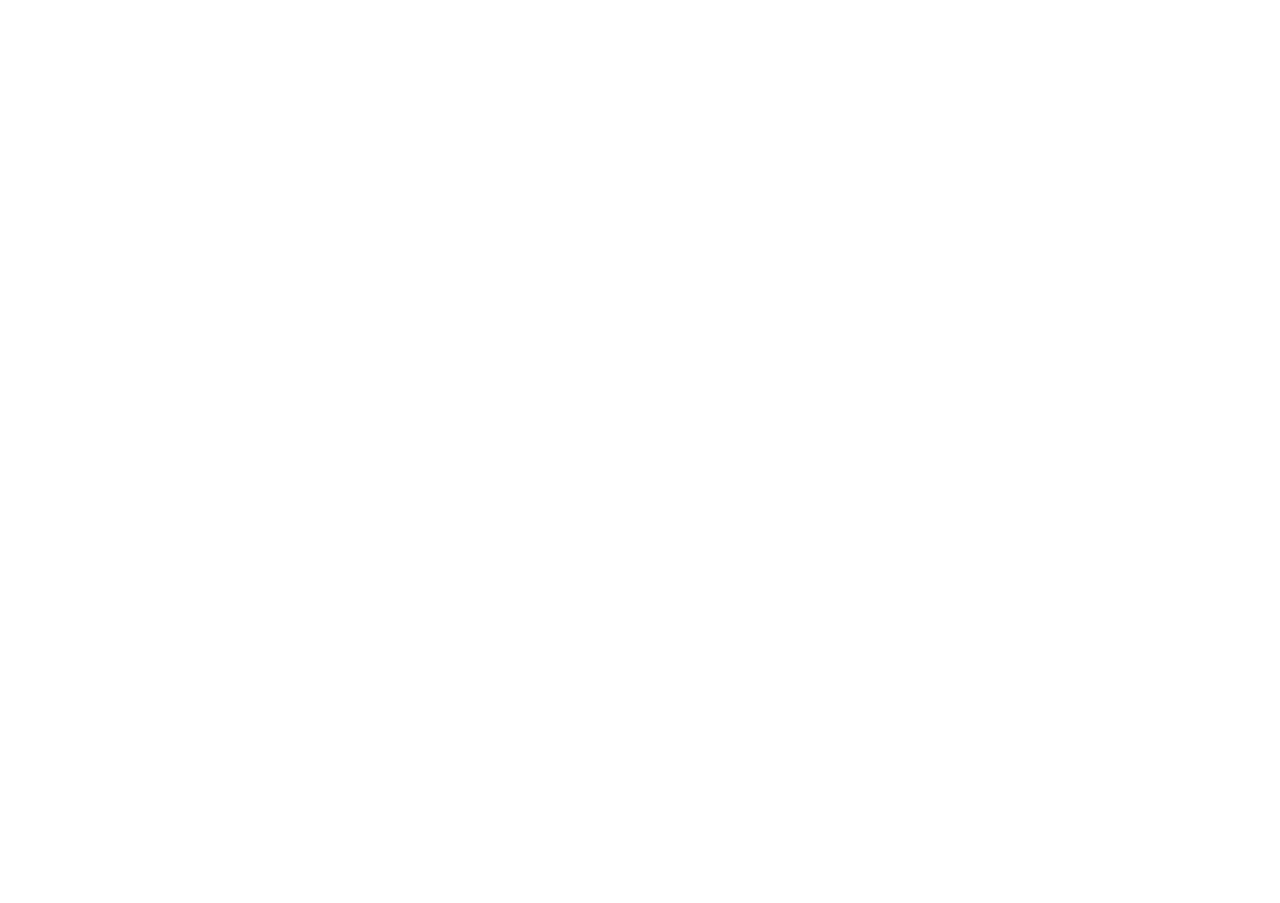
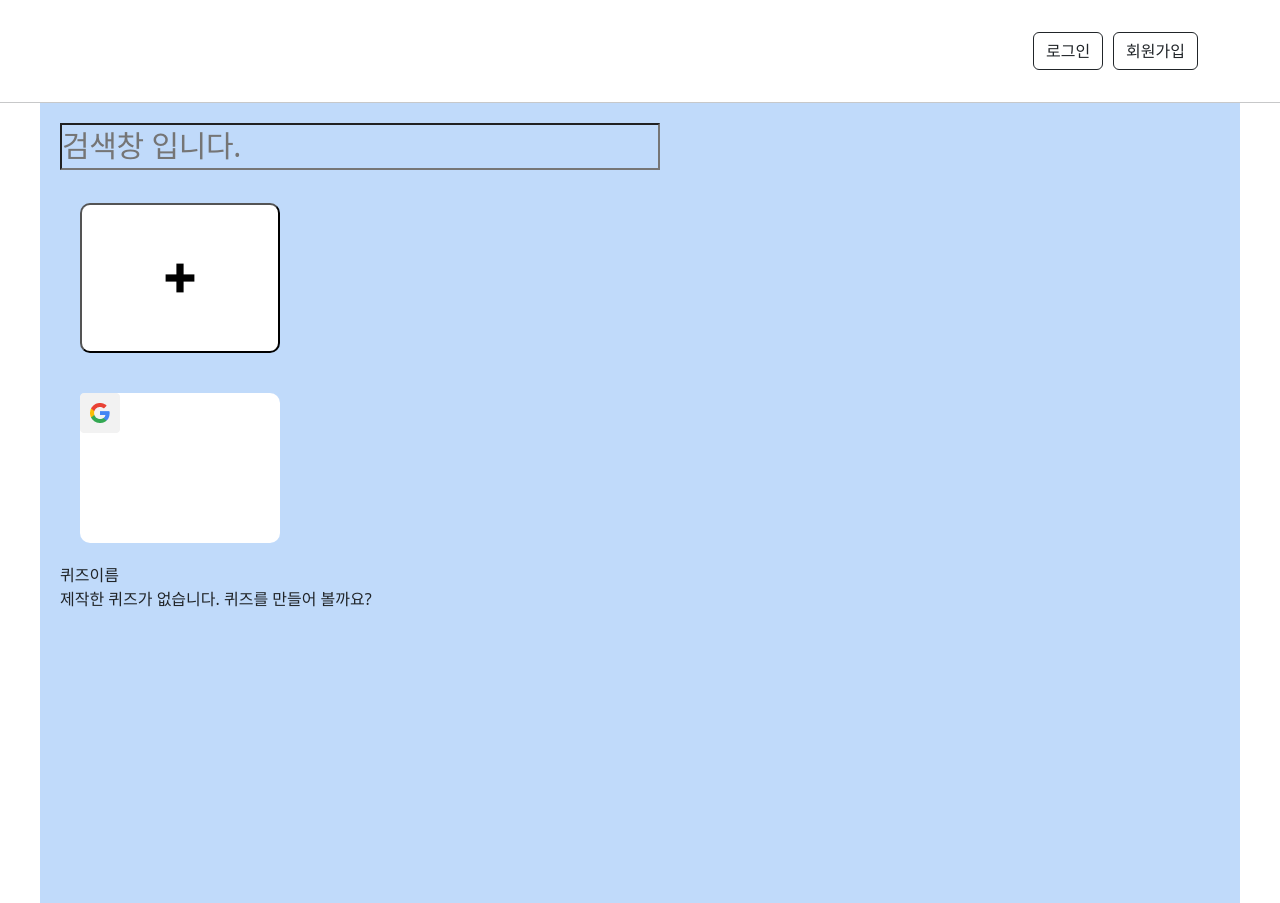
Before and after one commit to 2gamejigi-0-1passion/machugi-online, a React (Create React App) app in the folder src/main/frontend/: page /quizCreate in a window 1280 px wide. Before the commit this address had no page. Before the commit the page ends 800 px from the top, so only its background shows below. Built offline with nearby package versions, Linux system fonts and the light colour scheme.

Commit message:
Fix - 코드 분할

```diff
--- a/src/main/frontend/src/App.js
+++ b/src/main/frontend/src/App.js
@@ -7,8 +7,8 @@
 import SignUpModal from "./components/SignUpModal";
 import {useAuth} from "./hooks/useAuth";
 import OAuth2RedirectHandler from "./services/OAuth2RedirectHandler";
-import QuizCreateButton from "./components/QuizCreateButton";
-import QuizCreateRoom from "./components/QuizCreateRoom";
+import QuizCreate from "./pages/QuizCreate";
+import QuizCreateModal from "./components/QuizCreateModal";
 
 function App() {
 
@@ -17,11 +17,12 @@
     return (
         <Router>
             <Routes>
-                <Route path={"/"} element={<Home/>}/>
+                <Route path="/" element={<Home/>}/>
                 <Route path="/signIn" element={<SignInModal authenticated={authenticated} setAuthenticated={setAuthenticated} onLogin={loadCurrentlyLoggedInUser}/>} />
                 <Route path="/signUp" element={<SignUpModal />} />
                 <Route path="/oauth2/redirect" element={<OAuth2RedirectHandler />} />
-                <Route path="/quizCreateRoom" element={<QuizCreateRoom />} />
+                <Route path="/quizCreate" element={<QuizCreate />} />
+                <Route path="/quizCreateModal" element={<QuizCreateModal/>}/>
             </Routes>
         </Router>
     );
--- a/src/main/frontend/src/components/MainNotice.jsx
+++ b/src/main/frontend/src/components/MainNotice.jsx
@@ -1,10 +1,14 @@
 import React from "react";
+import {useAuth} from "../hooks/useAuth";
 
 function MainNotice(){
+
+    const { currentUser } = useAuth();
 
     return(
         <div>
             <span>이 사이트는 게임 제작 사이트입니다.</span>
+            {currentUser && <p>어서오세여, {currentUser.name}!</p>}
         </div>
     );
 }
--- a/src/main/frontend/src/components/QuizCreateButton.jsx
+++ b/src/main/frontend/src/components/QuizCreateButton.jsx
@@ -19,7 +19,7 @@
         } else {
             console.log("로그인됨")
             console.log(authenticated);
-            navigate("quizCreateRoom");
+            navigate("quizCreate");
         }
     };
 
--- /dev/null
+++ b/src/main/frontend/src/components/QuizCreateModal.jsx
@@ -0,0 +1,96 @@
+import Button from 'react-bootstrap/Button';
+import Modal from 'react-bootstrap/Modal';
+import Form from 'react-bootstrap/Form';
+import React, {useState} from "react";
+
+function QuizCreateModal(props){
+
+    const [isChecked, setIsChecked] = useState(false);
+    const [previewImage, setPreviewImage] = useState(null);
+
+    const handleDrop = (e) => {
+        e.preventDefault();
+        const file = e.dataTransfer.files[0];
+        if (file) {
+            const reader = new FileReader();
+            reader.onloadend = () => {
+                setPreviewImage(reader.result);
+            };
+            reader.readAsDataURL(file);
+        }
+    };
+
+    const handleDragOver = (e) => {
+        e.preventDefault();
+    };
+
+    const handleChange = () => {
+        setIsChecked(!isChecked);
+    };
+
+    return(
+        <Modal
+            {...props}
+            size="lg"
+            aria-labelledby="contained-modal-title-vcenter"
+            centered
+        >
+            <Modal.Body>
+                <div>
+                    <div>
+                        <span>퀴즈 만들기</span>
+                    </div>
+                    <div>
+                        <span>제목</span>
+                        <input/>
+                    </div>
+                    <div>
+                        <span>설명</span>
+                        <input/>
+                    </div>
+                    <div>
+                        <span>썸네일(선택)</span>
+                        <div
+                            onDrop={handleDrop}
+                            onDragOver={handleDragOver}
+                            style={{
+                                width: '300px',
+                                height: '300px',
+                                border: '2px dashed #ccc',
+                                borderRadius: '5px',
+                                display: 'flex',
+                                alignItems: 'center',
+                                justifyContent: 'center',
+                            }}
+                        >
+                            {previewImage ? (
+                                <img
+                                    src={previewImage}
+                                    alt="Preview"
+                                    style={{ maxWidth: '100%', maxHeight: '100%' }}
+                                />
+                            ) : (
+                                <p>이미지를 여기에 드래그하세요</p>
+                            )}
+                        </div>
+                    </div>
+                    <div>
+                        <span>공개여부</span>
+                        <Form.Check // prettier-ignore
+                            type="switch"
+                            id="custom-switch"
+                        />
+                    </div>
+                    <div>
+                        <button>
+                            <span>저장</span>
+                        </button>
+                    </div>
+                </div>
+
+            </Modal.Body>
+        </Modal>
+    );
+}
+
+export default QuizCreateModal;
--- a/src/main/frontend/src/components/QuizCreateRoom.jsx
+++ b/src/main/frontend/src/components/QuizCreateRoom.jsx
@@ -1,20 +1,57 @@
-import React from "react";
+import React, {useState} from "react";
+import "../styles/QuizCreateRoom.css";
+import googleBtn from '../assets/web_neutral_sq_na@1x.png';
+import QuizCreateModal from "./QuizCreateModal";
 
-function QuizCreateRoom(){
+function QuizCreateRoom() {
 
-    return(
-        <div>
-            <div>
-                {/*검색창*/}
-                <input/>
+    const [modalShowQuizCreate, setModalQuizCreate] = useState(false);
+
+    return (
+        <div className="quiz-create-room-container">
+            <div className="quiz-search-container">
+                {/* 검색창 */}
+                <input
+                    className="quiz-search-input"
+                    placeholder="검색창 입니다."
+                />
             </div>
             <div>
-                {/*퀴즈 생성 컨테이너*/}
                 <div>
-                {/*퀴즈 생성버튼*/}
+                    {/* 퀴즈 생성 컨테이너 */}
+                    <div>
+                        <button className={"quiz-create-btn-icon"} onClick={() => setModalQuizCreate(true)}>
+                            <svg
+                                width="36"
+                                height="36"
+                                viewBox="0 0 100 100"
+                                xmlns="http://www.w3.org/2000/svg"
+                                style={{ cursor: 'pointer' }} // 마우스가 올라가면 커서를 포인터로 변경합니다.
+                            >
+                                <line x1="10" y1="50" x2="90" y2="50" stroke="black" strokeWidth="20" />
+                                <line x1="50" y1="10" x2="50" y2="90" stroke="black" strokeWidth="20" />
+                            </svg>
+                        </button>
+                        <QuizCreateModal
+                            show={modalShowQuizCreate}
+                            onHide={() => setModalQuizCreate(false)}
+                        />
+                    </div>
+                    <div>
+                        <div className={"quiz-created-icon"}>
+                            <a>
+                                <img src={googleBtn} alt={"임시 이미지"}/>
+                            </a>
+                        </div>
+                        <div>
+                            <span>퀴즈이름</span>
+                        </div>
+                    </div>
+
                 </div>
                 <div>
-                {/*퀴즈 없을시 알림 화면*/}
+                    <span>제작한 퀴즈가 없습니다. 퀴즈를 만들어 볼까요?</span>
+                    {/* 퀴즈 없을 시 알림 화면 */}
                 </div>
             </div>
         </div>
--- a/src/main/frontend/src/hooks/useAuth.jsx
+++ b/src/main/frontend/src/hooks/useAuth.jsx
@@ -20,11 +20,6 @@
                 // Error Handling
             });
     }
-    function handleLogout() {
-        localStorage.removeItem(ACCESS_TOKEN);
-        setAuthenticated(false);
-        setCurrentUser(null);
-    }
 
-    return { authenticated, currentUser, loadCurrentlyLoggedInUser, handleLogout };
+    return { authenticated, setAuthenticated, currentUser, setCurrentUser, loadCurrentlyLoggedInUser  };
 }
--- a/src/main/frontend/src/pages/Home.jsx
+++ b/src/main/frontend/src/pages/Home.jsx
@@ -1,42 +1,26 @@
-import React, { useEffect, useState } from 'react';
-import Header from '../components/Header';
-import QuizCreateButton from '../components/QuizCreateButton';
-import GameCreateButton from '../components/GameCreateButton';
-import MainNotice from '../components/MainNotice';
-import { getCurrentUser } from '../services/APIUtils';
-import '../styles/MainContents.css';
-import {useLogout} from "../services/Utils";
+import React from "react";
+import Header from "../components/Header";
+import QuizCreateButton from "../components/QuizCreateButton";
+import GameCreateButton from "../components/GameCreateButton";
+import MainNotice from "../components/MainNotice";
+import "../styles/MainContents.css";
+import { useLogout } from "../services/Utils";
+import { useAuth } from "../hooks/useAuth";
 
 function Home() {
-    const [authenticated, setAuthenticated] = useState(false);
-    const [currentUser, setCurrentUser] = useState(null);
+
+    const { authenticated, setAuthenticated, setCurrentUser } = useAuth();
     const handleLogout = useLogout(setAuthenticated, setCurrentUser);
-
-    useEffect(() => {
-        loadCurrentlyLoggedInUser();
-    }, []);
-
-    function loadCurrentlyLoggedInUser() {
-        getCurrentUser()
-            .then(user => {
-                setCurrentUser(user);
-                setAuthenticated(true);
-            })
-            .catch(err => {
-                setAuthenticated(false);
-                setCurrentUser(null);
-            });
-    }
 
     return (
         <div>
-            <Header authenticated={authenticated} setAuthenticated={setAuthenticated} onLogout={handleLogout}/>
+            <Header authenticated={authenticated} setAuthenticated={setAuthenticated} onLogout={handleLogout} />
             <div className="main-contents-container">
-                <MainNotice/>
+                <MainNotice />
             </div>
             <div className="buttons-container">
-                <QuizCreateButton/>
-                <GameCreateButton/>
+                <QuizCreateButton />
+                <GameCreateButton />
             </div>
         </div>
     );
--- /dev/null
+++ b/src/main/frontend/src/pages/QuizCreate.jsx
@@ -0,0 +1,21 @@
+import React from "react";
+import Header from "../components/Header";
+import { useLogout } from "../services/Utils";
+import QuizCreateRoom from "../components/QuizCreateRoom";
+import { useAuth } from "../hooks/useAuth";
+
+function QuizCreate() {
+    const { authenticated, setAuthenticated, currentUser, setCurrentUser } = useAuth();
+    const handleLogout = useLogout(setAuthenticated, setCurrentUser);
+
+    return (
+        <div>
+            <Header authenticated={authenticated} setAuthenticated={setAuthenticated} onLogout={handleLogout} />
+            <div>
+                <QuizCreateRoom />
+            </div>
+        </div>
+    );
+}
+
+export default QuizCreate;
--- /dev/null
+++ b/src/main/frontend/src/styles/QuizCreateRoom.css
@@ -0,0 +1,44 @@
+.quiz-create-room-container {
+    min-height: 100vh;
+    max-width: 1200px;
+    background-color: rgba(116, 174, 243, 0.45);
+    margin: 0 auto;
+    padding: 20px;
+    /*display: flex; !* Flexbox 사용 *!*/
+    flex-direction: column; /* 세로 방향 정렬 */
+    /*justify-content: center; !* 수직 방향 가운데 정렬 *!*/
+    align-items: center; /* 수평 방향 가운데 정렬 */
+}
+
+
+.quiz-search-container{
+    max-width: 600px;
+    min-height: 60px;
+}
+
+.quiz-search-input{
+    padding: 0;
+    width: 100%;
+    line-height: 1.43;
+    letter-spacing: -.3px;
+    font-size: 30px;
+    border: 1;
+    background: none;
+    outline: none;
+}
+
+.quiz-create-btn-icon{
+    background-color: white;
+    min-width: 200px;
+    min-height: 150px;
+    border-radius: 10px;
+    margin: 20px;
+}
+
+.quiz-created-icon{
+    background-color: white;
+    max-width: 200px;
+    min-height: 150px;
+    border-radius: 10px;
+    margin: 20px;
+}
```
Also changed, not shown: src/main/frontend/src/services/APIUtils.jsx (+6 -6 lines), src/main/frontend/src/services/Utils.jsx (+5 -3 lines).
